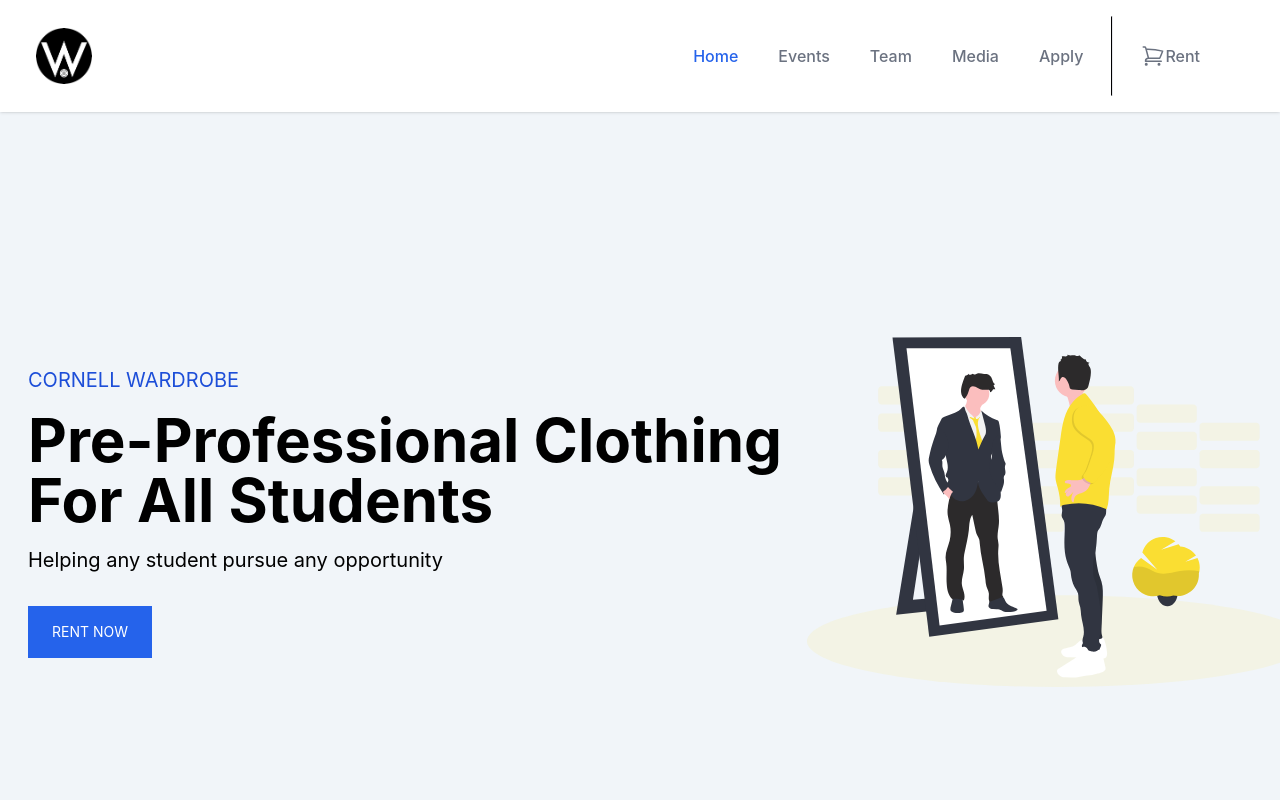
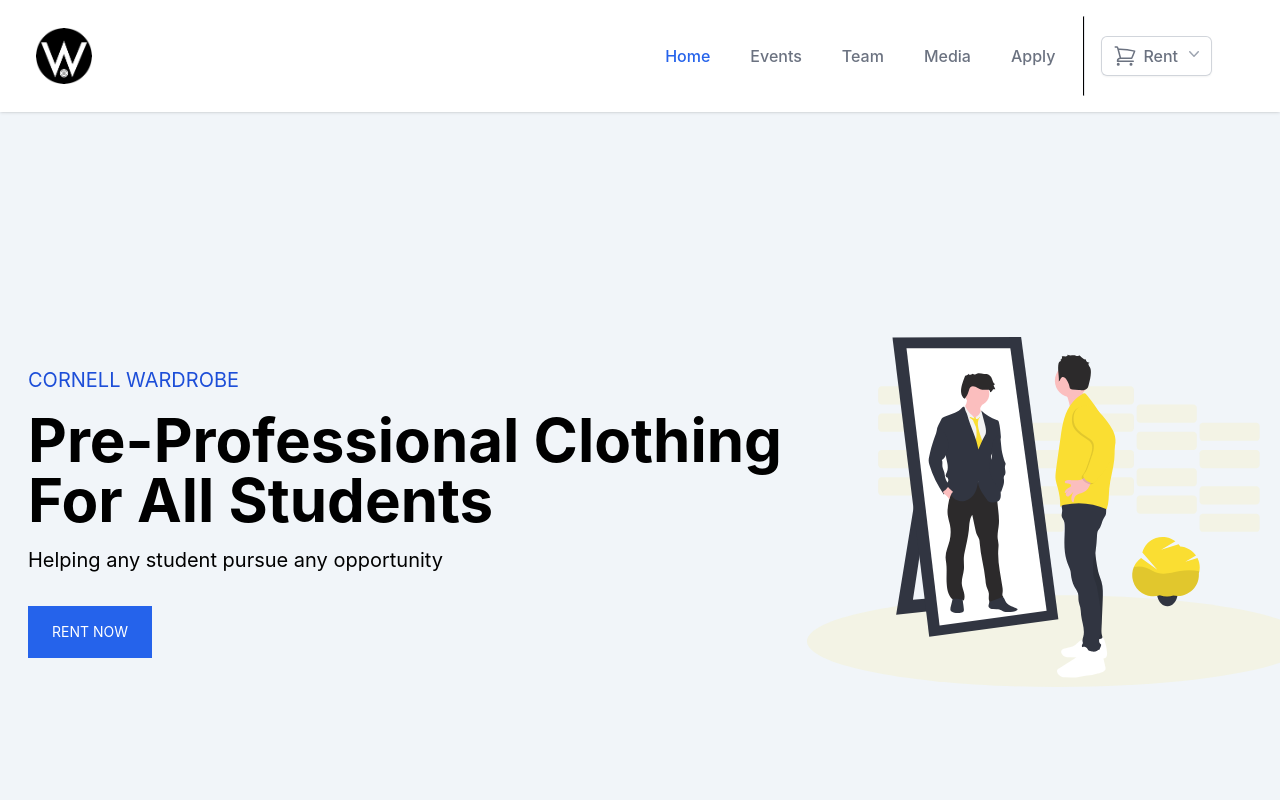
Before and after one commit to cornell-wardrobe/wardrobe_website, a React (Create React App) app in the folder frontend/: page / in a window 1280 px wide. Shown: the top 800 px of the page. Built offline with nearby package versions, Linux system fonts and the light colour scheme.

Commit message:
added dropdown menu for pc

```diff
--- a/frontend/src/components/navBar.js
+++ b/frontend/src/components/navBar.js
@@ -7,6 +7,9 @@
 } from "@heroicons/react/24/outline";
 import Logo from "../components/images/wardrobe_logo.png";
 import { useLocation } from "react-router-dom";
+import { useState, useEffect } from "react";
+
+
 
 const navigation = [
   { name: "Home", href: "/", current: false },
@@ -22,8 +25,22 @@
 
 function NavBar() {
   const location = useLocation();
+  const path = location.pathname;
+  const [isDropdownOpen, setIsDropdownOpen] = useState(false);
 
-  const path = location.pathname;
+  useEffect(() => {
+    const closeDropdown = (event) => {
+      // Ensure that if the click is on the dropdown button, we don't close the dropdown
+      if (event.target.closest("#rent-dropdown") || event.target.closest("#rent-dropdown-button")) {
+        return;
+      }
+      setIsDropdownOpen(false);
+    };
+
+    document.addEventListener('mousedown', closeDropdown);
+    return () => document.removeEventListener('mousedown', closeDropdown);
+  }, []);
+
   for (let i = 0; i < navigation.length; i++) {
     if (
       (path === "/" && navigation[i].href === "/") ||
@@ -85,7 +102,7 @@
                       id="vertical bar"
                       className="h-20 border-l-black border-[1px]"
                     ></div>
-                    <a
+                    {/* <a
                       href={"rent"}
                       className={classNames(
                         "flex items-center hover:text-black text-md font-medium px-3 py-2",
@@ -94,7 +111,46 @@
                     >
                       <ShoppingCartIcon className="h-6" />
                       Rent
-                    </a>
+                    </a> */}
+                    <div class="relative inline-block text-left">
+                      <div>
+                        <button
+                          type="button"
+                          className={classNames(
+                            "inline-flex w-full justify-center gap-x-1.5 rounded-md bg-white text-md font-medium px-3 py-2 shadow-sm ring-1 ring-inset ring-gray-300 hover:bg-gray-50",
+                            isDropdownOpen ? "text-blue-600" : "text-gray-500"
+                          )}
+                          id="rent-dropdown-button"
+                          aria-expanded={isDropdownOpen ? "true" : "false"}
+                          aria-haspopup="true"
+                          onClick={() => setIsDropdownOpen(!isDropdownOpen)}>
+                          <ShoppingCartIcon className="h-6" />
+                          Rent
+                          <svg class="-mr-1 h-5 w-5 text-gray-400" viewBox="0 0 20 20" fill="currentColor" aria-hidden="true">
+                            <path fill-rule="evenodd" d="M5.23 7.21a.75.75 0 011.06.02L10 11.168l3.71-3.938a.75.75 0 111.08 1.04l-4.25 4.5a.75.75 0 01-1.08 0l-4.25-4.5a.75.75 0 01.02-1.06z" clip-rule="evenodd" />
+                          </svg>
+                        </button>
+                      </div>
+
+                      <div
+                        className={classNames(
+                          "absolute right-0 z-10 mt-2 w-56 origin-top-right rounded-md bg-white shadow-lg ring-1 ring-black ring-opacity-5 focus:outline-none",
+                          !isDropdownOpen && "hidden"
+                        )}
+                        role="menu"
+                        aria-orientation="vertical"
+                        aria-labelledby="rent-dropdown"
+                        tabindex="-1"
+                      >
+                        <div class="py-1" role="none">
+                          <a href="rent" class="text-gray-700 block px-4 py-2 text-sm" role="menuitem" tabindex="-1" id="menu-item-0">Rental Form</a>
+                          <a href="#" class="text-gray-700 block px-4 py-2 text-sm" role="menuitem" tabindex="-1" id="menu-item-1">Size Guide</a>
+                          <a href="#" class="text-gray-700 block px-4 py-2 text-sm" role="menuitem" tabindex="-1" id="menu-item-2">Dress Code Guide</a>
+                          <form method="POST" action="#" role="none">
+                          </form>
+                        </div>
+                      </div>
+                    </div>
                   </div>
                 </div>
               </div>
--- a/frontend/src/screens/team.js
+++ b/frontend/src/screens/team.js
@@ -3,7 +3,7 @@
 import People from "../components/people";
 import markGambeski from "../components/headshots/Mark_Gambeski.jpeg";
 import juliaIsko from "../components/headshots/Julia_Isko.png";
-import juliaEdelman from "../components/headshots/Julia_Edelman.JPG";
+import juliaEdelman from "../components/headshots/Julia_Edelman.jpg";
 import adamSenzon from "../components/headshots/Adam_Senzon.png";
 import alexChen from "../components/headshots/Alex_Chen.png";
 import sarahKim from "../components/headshots/Sarah_Kim.png";
```
